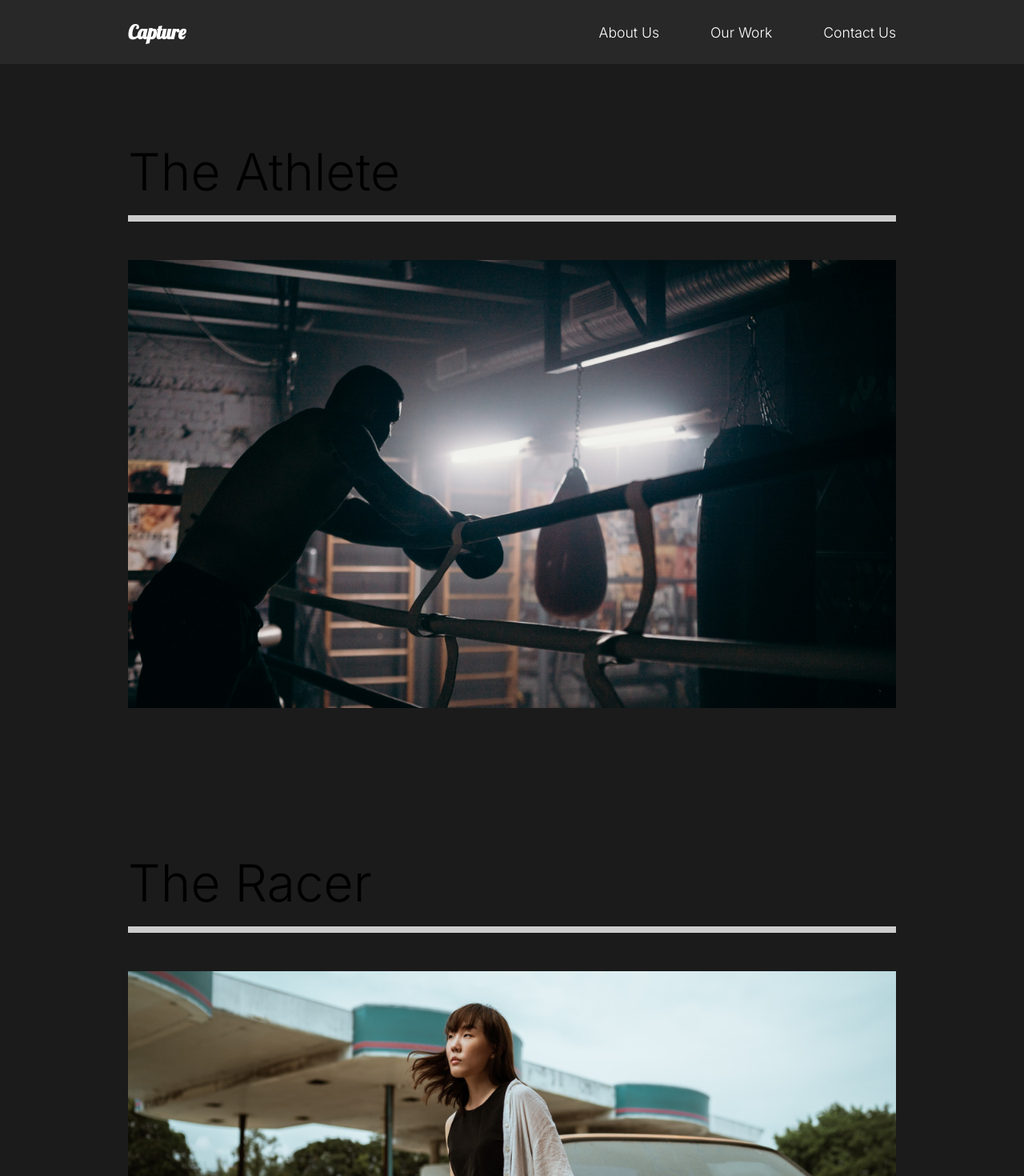
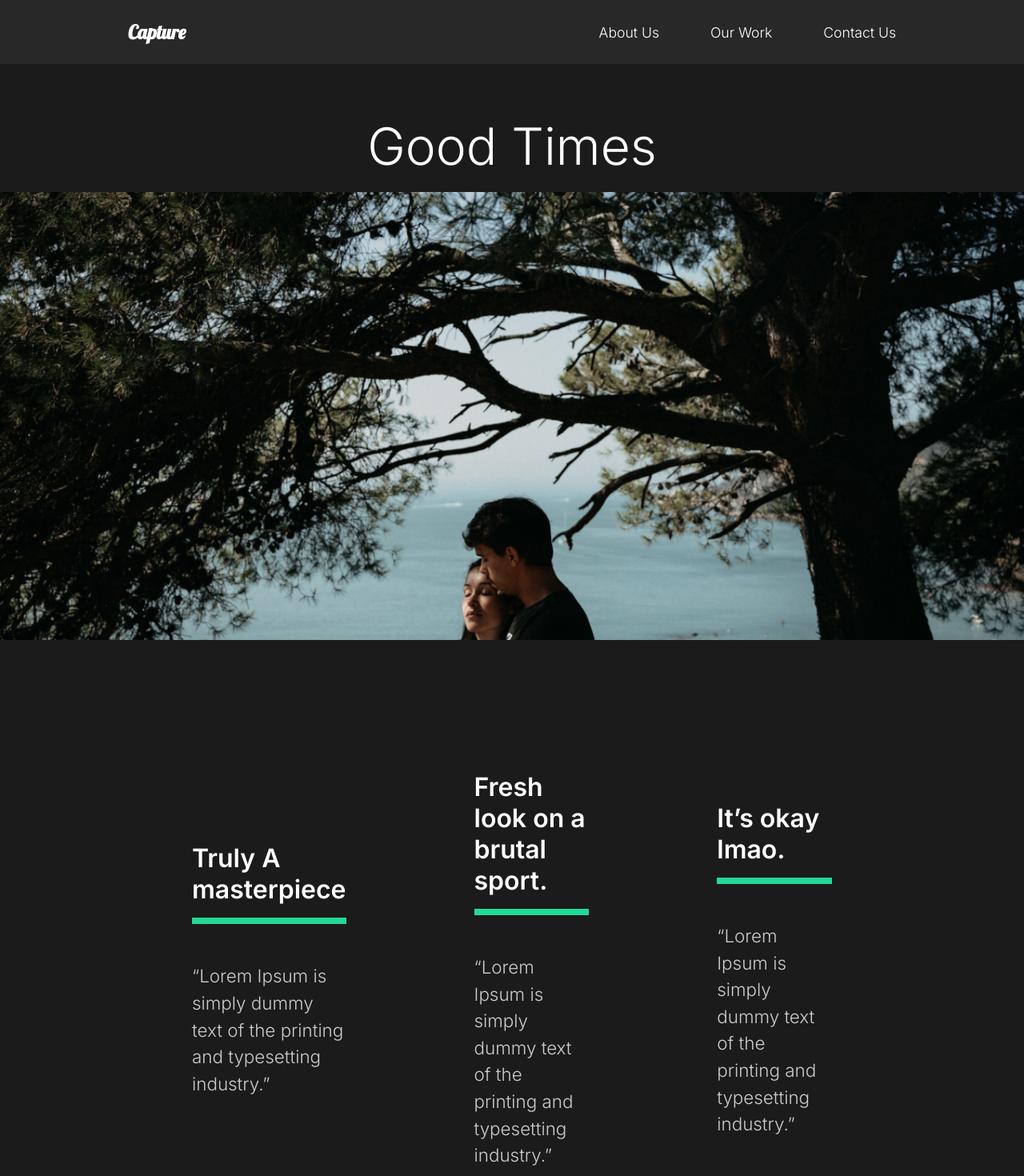
Before and after one commit to NicolasVarone/capture, a React (Create React App) app: page /work/good-times in a window 1280 px wide. Shown: the top 1470 px of the page at 80% size. Built offline with nearby package versions, Linux system fonts and the light colour scheme.

Commit message:
Movie details

```diff
--- a/src/App.js
+++ b/src/App.js
@@ -7,6 +7,7 @@
 import AboutUs from "./pages/AboutUs";
 import OurWork from "./pages/OurWork";
 import ContactUs from "./pages/ContactUs";
+import MovieDetail from "./pages/MovieDetail";
 // Router
 import { Switch, Route } from "react-router-dom";
 
@@ -19,8 +20,11 @@
         <Route path="/" exact>
           <AboutUs />
         </Route>
-        <Route path="/work">
+        <Route path="/work" exact>
           <OurWork />
+        </Route>
+        <Route path="/work/:id">
+          <MovieDetail />
         </Route>
         <Route path="/contact">
           <ContactUs />
--- /dev/null
+++ b/src/movieState.js
@@ -0,0 +1,81 @@
+//Import Images
+import athlete from "./img/athlete-small.png";
+import goodtimes from "./img/goodtimes-small.png";
+import theracer from "./img/theracer-small.png";
+import athlete2 from "./img/athlete2.png";
+import goodtimes2 from "./img/good-times2.jpg";
+import theracer2 from "./img/the-racer2.jpg";
+
+export const MovieState = () => {
+  return [
+    {
+      title: "The Athlete",
+      mainImg: athlete,
+      secondaryImg: athlete2,
+      url: "/work/the-athlete",
+      awards: [
+        {
+          title: "Truly A masterpiece",
+          description:
+            "“Lorem Ipsum is simply dummy text of the printing and typesetting industry.”",
+        },
+        {
+          title: "Fresh look on a brutal sport.",
+          description:
+            "“Lorem Ipsum is simply dummy text of the printing and typesetting industry.”",
+        },
+        {
+          title: "It’s okay lmao.",
+          description:
+            "“Lorem Ipsum is simply dummy text of the printing and typesetting industry.”",
+        },
+      ],
+    },
+    {
+      title: "Good Times",
+      mainImg: goodtimes,
+      url: "/work/good-times",
+      secondaryImg: goodtimes2,
+      awards: [
+        {
+          title: "Truly A masterpiece",
+          description:
+            "“Lorem Ipsum is simply dummy text of the printing and typesetting industry.”",
+        },
+        {
+          title: "Fresh look on a brutal sport.",
+          description:
+            "“Lorem Ipsum is simply dummy text of the printing and typesetting industry.”",
+        },
+        {
+          title: "It’s okay lmao.",
+          description:
+            "“Lorem Ipsum is simply dummy text of the printing and typesetting industry.”",
+        },
+      ],
+    },
+    {
+      title: "The Racer",
+      mainImg: theracer,
+      url: "/work/the-racer",
+      secondaryImg: theracer2,
+      awards: [
+        {
+          title: "Truly A masterpiece",
+          description:
+            "“Lorem Ipsum is simply dummy text of the printing and typesetting industry.”",
+        },
+        {
+          title: "Fresh look on a brutal sport.",
+          description:
+            "“Lorem Ipsum is simply dummy text of the printing and typesetting industry.”",
+        },
+        {
+          title: "It’s okay lmao.",
+          description:
+            "“Lorem Ipsum is simply dummy text of the printing and typesetting industry.”",
+        },
+      ],
+    },
+  ];
+};
--- /dev/null
+++ b/src/pages/MovieDetail.js
@@ -0,0 +1,113 @@
+import React, { useState, useEffect } from "react";
+// Router
+import { useHistory } from "react-router-dom";
+// Style
+import styled from "styled-components";
+// External File
+import { MovieState } from "../movieState";
+
+const MovieDetail = () => {
+  const history = useHistory();
+  const url = history.location.pathname;
+  // States
+  const [movies, setMovies] = useState(MovieState);
+  const [movie, setMovie] = useState(null);
+  // Effect
+  useEffect(() => {
+    const currentMovie = movies.filter((stateMovie) => stateMovie.url === url);
+    setMovie(currentMovie[0]);
+  }, [movies, url]);
+
+  return (
+    <div>
+      {movie && (
+        <Details>
+          <HeadLine>
+            <h2>{movie.title}</h2>
+            <img src={movie.mainImg} alt="movie" />
+          </HeadLine>
+          <Awards>
+            {movie.awards.map((award) => (
+              <Award
+                title={award.title}
+                description={award.description}
+                key={award.title}
+              />
+            ))}
+          </Awards>
+          <ImageDisplay>
+            <img src={movie.secondaryImg} alt="movie" />
+          </ImageDisplay>
+        </Details>
+      )}
+    </div>
+  );
+};
+
+// Style
+const Details = styled.div`
+  color: white;
+`;
+
+const HeadLine = styled.div`
+  min-height: 90vh;
+  padding-top: 20vh;
+  position: relative;
+  h2 {
+    position: absolute;
+    top: 10%;
+    left: 50%;
+    transform: translate(-50%, -10%);
+  }
+  img {
+    width: 100%;
+    height: 70vh;
+    object-fit: cover;
+  }
+`;
+
+const Awards = styled.div`
+  min-height: 80vh;
+  display: flex;
+  margin: 5rem 10rem;
+  align-items: center;
+  justify-content: space-around;
+`;
+
+const AwardStyle = styled.div`
+  padding: 5rem;
+  h3 {
+    font-size: 2rem;
+  }
+  .line {
+    width: 100%;
+    background-color: #23d997;
+    height: 0.5rem;
+    margin: 1rem 0rem;
+  }
+  p {
+    padding: 2rem 0rem;
+  }
+`;
+
+const ImageDisplay = styled.div`
+  min-height: 50vh;
+  img {
+    width: 100%;
+    height: 100vh;
+    object-fit: cover;
+  }
+`;
+
+// Award Component
+const Award = ({ title, description }) => {
+  return (
+    <AwardStyle>
+      <h3>{title}</h3>
+      <div className="line"></div>
+      <p>{description}</p>
+    </AwardStyle>
+  );
+};
+
+export default MovieDetail;
--- a/src/pages/OurWork.js
+++ b/src/pages/OurWork.js
@@ -14,21 +14,21 @@
       <Movie>
         <h2>The Athlete</h2>
         <div className="line"></div>
-        <Link>
+        <Link to="/work/the-athlete">
           <img src={athlete} alt="athlet im Ring" />
         </Link>
       </Movie>
       <Movie>
         <h2>The Racer</h2>
         <div className="line"></div>
-        <Link>
+        <Link to="/work/the-racer">
           <img src={theracer} alt="woman sitting on a car" />
         </Link>
       </Movie>
       <Movie>
         <h2>Good Times</h2>
         <div className="line"></div>
-        <Link>
+        <Link to="/work/good-times">
           <img src={goodtimes} alt="couple enjoying the landscape" />
         </Link>
       </Movie>
```
Also changed, not shown: 1 other file (tests, documents, lock files or other folders).
